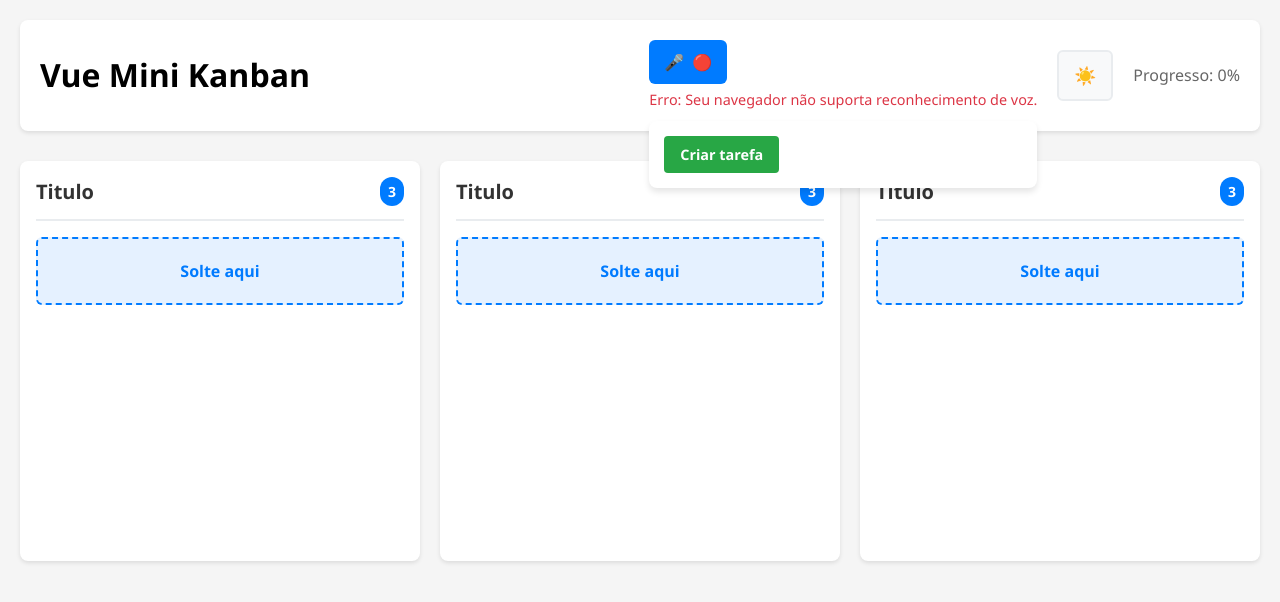
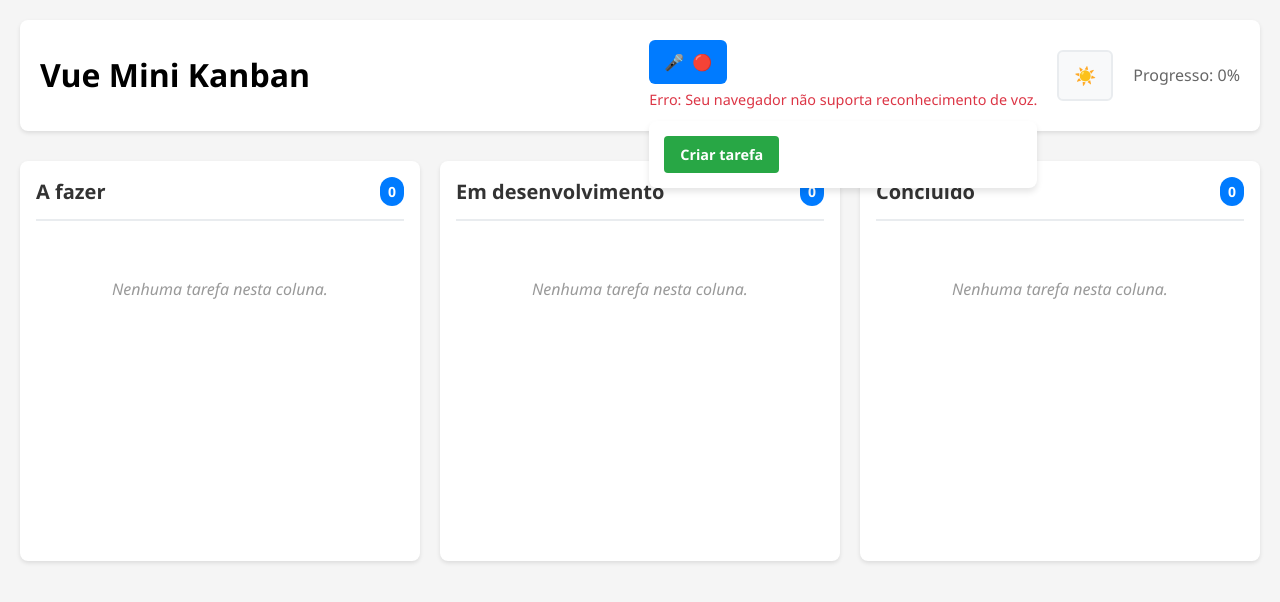
Before and after one commit to stamorim28/vue-mini-kanban, a Vue app: page / in a window 1280 px wide. Shown: the top 602 px of the page. Built offline with nearby package versions, Linux system fonts and the light colour scheme.

Commit message:
feat: kanban column integration with store

```diff
--- a/src/components/KanbanColumn.vue
+++ b/src/components/KanbanColumn.vue
@@ -1,16 +1,88 @@
 <script setup>
 import { ref } from 'vue'
+import KanbanTask from '@/components/KanbanTask.vue'
+
+const props = defineProps({
+  column: {
+    type: Object,
+    required: true,
+  },
+})
+
+const emit = defineEmits(['task-moved', 'task-updated', 'task-deleted'])
+
+const isDragOver = ref(false)
+
+const handleDragOver = (event) => {
+  event.preventDefault()
+  isDragOver.value = true
+}
+
+const handleDragEnter = (event) => {
+  event.preventDefault()
+  isDragOver.value = true
+}
+
+const handleDragLeave = (event) => {
+  if (!event.currentTarget.contains(event.relatedTarget)) {
+    isDragOver.value = false
+  }
+}
+
+const handleDrop = (event) => {
+  event.preventDefault()
+  isDragOver.value = false
+
+  try {
+    const data = JSON.parse(event.dataTransfer.getData('application/json'))
+
+    if (data.fromColumnId !== props.column.id) {
+      emit('task-moved', {
+        taskId: data.taskId,
+        fromColumnId: data.fromColumnId,
+        toColumnId: props.column.id,
+      })
+    }
+  } catch (error) {
+    console.error('Error processing drop:', error)
+  }
+}
+
+const handleTaskUpdate = ({ taskId, updates }) => {
+  emit('task-updated', { taskId, updates })
+}
+
+const handleTaskDelete = (taskId) => {
+  emit('task-deleted', taskId)
+}
 </script>
 
 <template>
   <div class="kanban-column">
     <div class="kanban-column__header">
-      <h3 class="kanban-column__title">Titulo</h3>
-      <span class="kanban-column__count">3</span>
+      <h3 class="kanban-column__title">{{ column.title }}</h3>
+      <span class="kanban-column__count">{{ column.tasks.length }}</span>
     </div>
 
-    <div class="kanban-column__tasks">
-      <div class="kanban-column__drop-zone">Solte aqui</div>
+    <div
+      class="kanban-column__tasks"
+      @drop="handleDrop"
+      @dragover="handleDragOver"
+      @dragenter="handleDragEnter"
+      @dragleave="handleDragLeave"
+    >
+      <KanbanTask
+        v-for="task in column.tasks"
+        :key="task.id"
+        :task="task"
+        :column-id="column.id"
+        @task-updated="handleTaskUpdate"
+        @task-deleted="handleTaskDelete"
+      />
+      <div v-if="isDragOver" class="kanban-column__drop-zone">Solte aqui</div>
+      <div v-if="column.tasks.length === 0 && !isDragOver" class="kanban-column__empty">
+        Nenhuma tarefa nesta coluna.
+      </div>
     </div>
   </div>
 </template>
@@ -77,6 +149,17 @@ import { ref } from 'vue'
     background: rgba(0, 123, 255, 0.1);
     font-weight: 600;
   }
+
+  &__empty {
+    text-align: center;
+    padding: 40px 20px;
+    color: #999;
+    font-style: italic;
+
+    .dark-mode & {
+      color: #666;
+    }
+  }
 }
 
 .kanban-column--todo {
```
